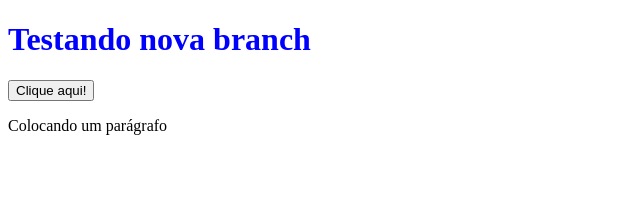
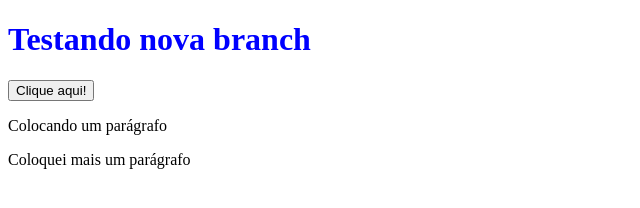
Before and after one commit to rachelpizane/treino-git, a plain HTML site: page index.html in a window 1280 px wide. Shown: the whole page, without its empty margins (0-640 px from the left). Drawn offline with Linux system fonts and the light colour scheme.

Commit message:
Update index.html
Mais um parágrafo

```diff
--- a/index.html
+++ b/index.html
@@ -9,5 +9,6 @@
     <h1 style="color: blue">Testando nova branch</h1>
     <button>Clique aqui!</button>
     <p>Colocando um parágrafo</p>
+    <p>Coloquei mais um parágrafo</p>
 </body>
 </html>
```
